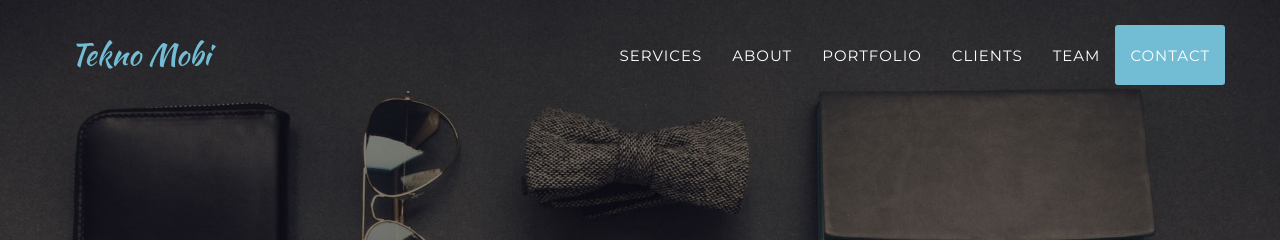
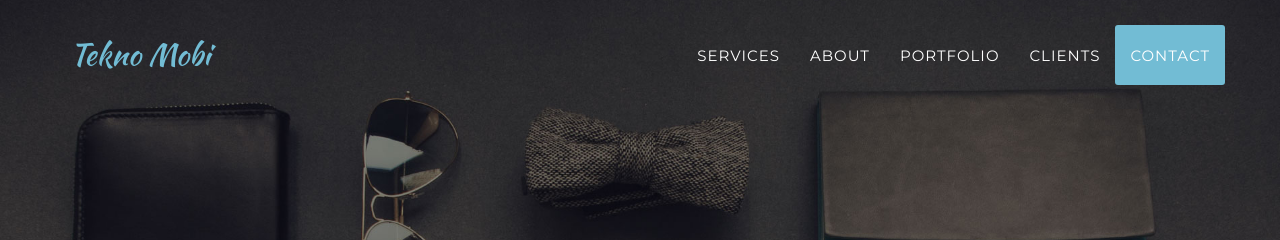
Before and after one commit to lnyousif/teknomobi, a Jekyll site: the page built from index.html, in a window 1280 px wide. Shown: the top 240 px of the page. Built offline with Jekyll 4.4.1, drawn with Linux system fonts in a browser that asks for light colours; some web fonts are replaced.

Commit message:
Update header.html

```diff
--- a/_includes/header.html
+++ b/_includes/header.html
@@ -31,9 +31,6 @@
                         <a class="page-scroll" href="#clients">Clients</a>
                     </li>
                     <li>
-                        <a class="page-scroll" href="#team">Team</a>
-                    </li>
-                    <li>
                         <a class="page-scroll" href="#contact">Contact</a>
                     </li>
                 </ul>
```
